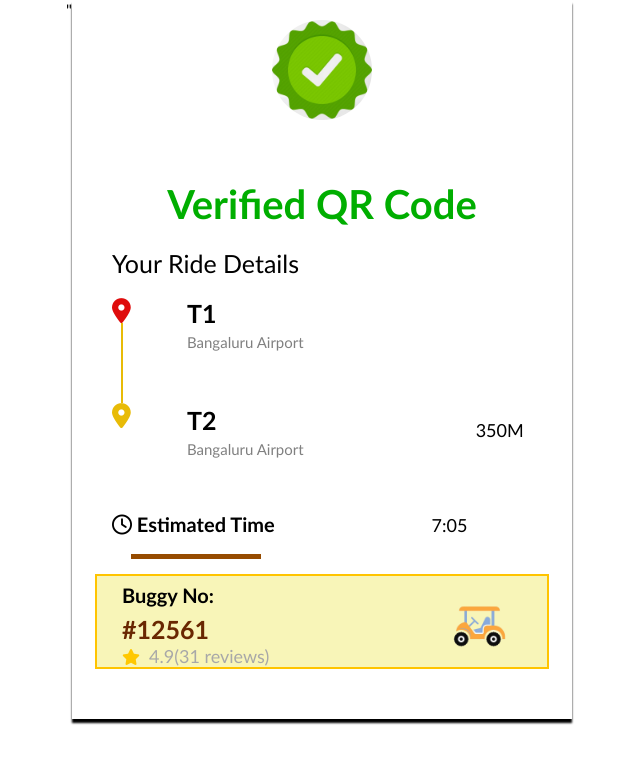
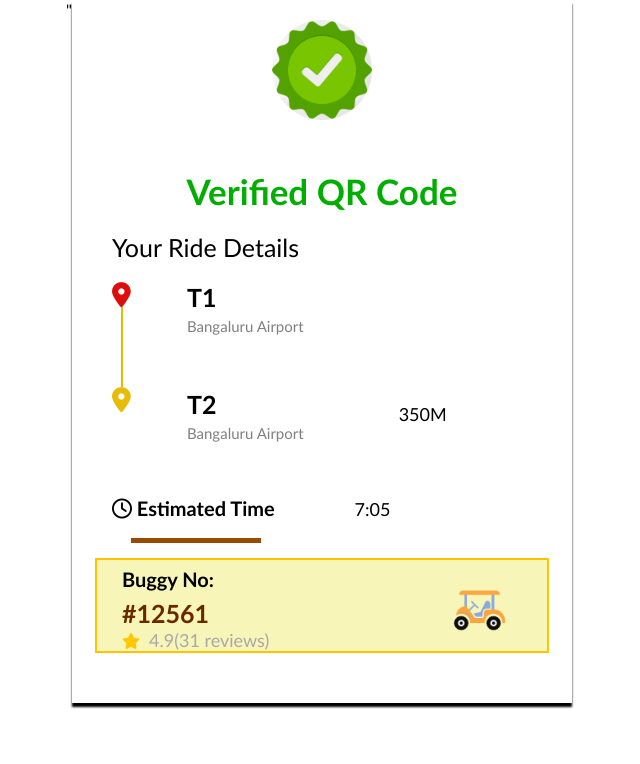
Before and after one commit to SkAfzal-04/live-pro, a plain HTML site: page index.html in a window 1280 px wide. Shown: the whole page, without its empty margins (321-961 px from the left). Drawn offline with Linux system fonts and the light colour scheme.

Commit message:
Update waiting.css

```diff
--- a/waiting.css
+++ b/waiting.css
@@ -15,6 +15,7 @@ section{
 @media only screen and (max-width:500px){
 section{
     width: 100%;
+    box-shadow: none;
 }
 }
 
@@ -32,10 +33,10 @@ section{
 h1{
     display: flex;
     justify-content: center;
-    margin-top: 60px;
+    margin-top: 50px;
     color: 	rgb(-40,174,0);
     font-weight: 1000;
-    font-size: 40px;
+    font-size: 35px;
 
 }
 
@@ -60,6 +61,10 @@ h1{
     border-left: 2px solid rgb(232, 187, 7);
     height: 80px;
     margin-left: 49.1px;
+}
+.t{
+    width: 75%;
+
 }
 .t1{
     width: 100%;
@@ -94,12 +99,10 @@ h1{
 .t2 > p{
     position: relative;
     background-color: white;
-    right: -172px;
+    right: -95px;
+    font-weight: 200;
     font-size: 18px;
     margin-top: 14px;
-    font-weight: 200;font-size: 18px;
-    margin-top: 14px;
-    font-weight: 200;
 }
 
 .est-time{
@@ -110,7 +113,7 @@ h1{
 }
 .time{
     position: relative;
-    right: -152px;
+    right: -75px;
     font-size: 18px;
     font-weight: 200;
 }
```
